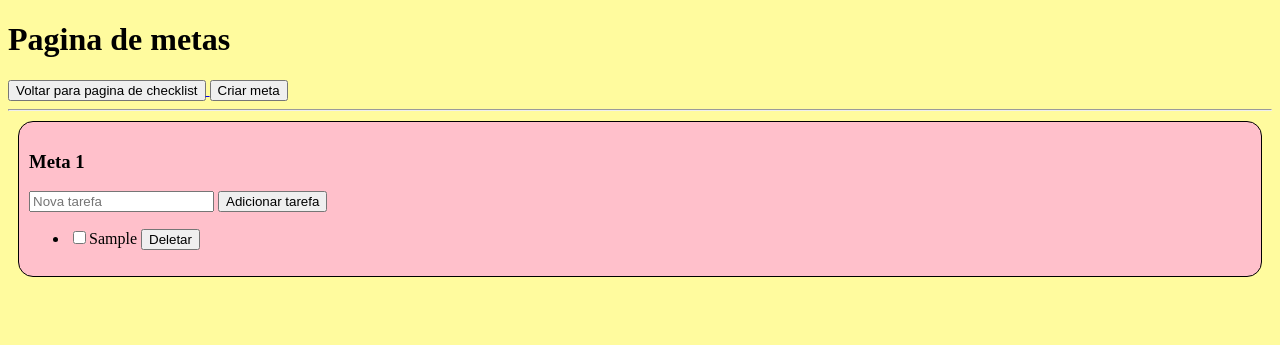
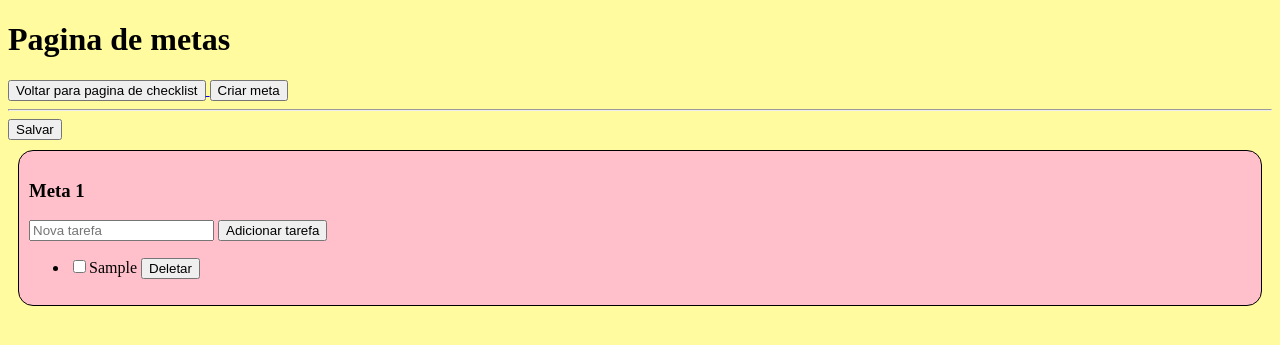
Before and after one commit to Maltthael/To-do-list-in-python, a Flask app: template templates/meta.html in a window 1280 px wide. Shown: the top 345 px of the page. Run offline with Flask 3, Linux system fonts and the light colour scheme; the template is opened without the code that fills it: most values are stand-ins (such as "Sample title", 1, 10 or a date in 2020).

Commit message:
changing little things

```diff
--- a/app.py
+++ b/app.py
@@ -1,5 +1,8 @@
 from flask import Flask, render_template, redirect, request
 from markupsafe import escape
+
+
+
 
 app = Flask(__name__)
 
@@ -15,6 +18,7 @@ def home():
 def create():
     new_checklist = []
     checklists.append(new_checklist) # cria uma checklist vazia
+
     return redirect('/')
 
 @app.route('/add_task/<int:list_id>', methods=['POST'])
@@ -22,21 +26,23 @@ def add_task(list_id):
     task_text = request.form['task']
     if task_text.strip() != " ":
         checklists[list_id].append(task_text) # Adiciona uma tarefa dentro da checklist(Precisa ter um nome)
+
     return redirect('/')
 
 @app.route("/delete_task/<int:list_id>/<int:task_id>")
 def delete_task(list_id, task_id):
     checklists[list_id].pop(task_id)
+
     return redirect("/")
 
 # --- SEÇÃO DE METAS ---
 
-@app.route('/meta')
+@app.route('/page_meta')
 def page_meta():
     return render_template('meta.html', metas=metas)
 
 @app.route('/create_meta')
-def create_m():
+def create_meta():
     new_meta = []
     metas.append(new_meta) # cria uma meta vazia
     return redirect('/page_meta')
@@ -46,12 +52,14 @@ def add_task_meta(meta_id):
     task_text = request.form['task_meta']
     if task_text.strip() != "":
         metas[meta_id].append(task_text)
+
     return redirect('/page_meta')
 
 
 @app.route('/delete_task_meta/<int:meta_id>/<int:task_meta_id>')
 def delete_task_meta(meta_id, task_meta_id):
     metas[meta_id].pop(task_meta_id)
+
     return redirect('/page_meta')
 
 
--- a/static/style.css
+++ b/static/style.css
@@ -3,7 +3,7 @@
 }
 
 
-.container_meta{
+.container{
     border: 1px black solid;
     background-color: pink;
     border-radius: 15px;
@@ -12,6 +12,6 @@
 }
 
 
-.page_meta{
+body{
     background-color: #FFFB9E
 }
--- a/templates/index.html
+++ b/templates/index.html
@@ -1,5 +1,5 @@
 <!DOCTYPE html>
-<html lang="en">
+<html lang="pt-br">
 
 <head>
     <meta charset="UTF-8">
@@ -11,14 +11,14 @@
 
 <body>
     <h1 class="title_P">Main page !!!</h1>
-    <a href="/meta">Ir para metas</a>
+    <a href="/page_meta">Ir para metas</a>
     <a href="/create_checklist">
         <button>Criar nova checklist</button>
     </a>
     <hr>
     {% for checklist in checklists %}
     {% set checklist_id = loop.index0 %}
-    <div style="border:1px black solid; padding:10px; margin:10px;">
+    <div class="container">
         <h3>Checklist {{ loop.index }}</h3>
         <form action="/add_task/{{ checklist_id }}" method="POST">
             <input type="text" name="task" placeholder="Nova tarefa" required>
--- a/templates/meta.html
+++ b/templates/meta.html
@@ -1,5 +1,5 @@
 <!DOCTYPE html>
-<html lang="en">
+<html lang="pt-br">
 <head>
     <meta charset="UTF-8">
     <meta name="viewport" content="width=device-width, initial-scale=1.0">
@@ -7,7 +7,7 @@
     <link rel="stylesheet" href="../static/style.css">
 
 </head>
-<body class="page_meta">
+<body >
     <h1>Pagina de metas</h1>
     <a href="/">
         <button>Voltar para pagina de checklist</button>
@@ -16,9 +16,10 @@
         <button> Criar meta</button>
     </a>
 <hr>
+<button>Salvar</button>
     {% for meta in metas%}
     {% set meta_id = loop.index0 %}
-    <div class="container_meta">
+    <div class="container">
         <h3>Meta {{loop.index}}</h3>
         <form action="/add_task_meta/{{ loop.index0 }}" method="POST">
             <input type="text" name="task_meta" placeholder="Nova tarefa" required>
```
